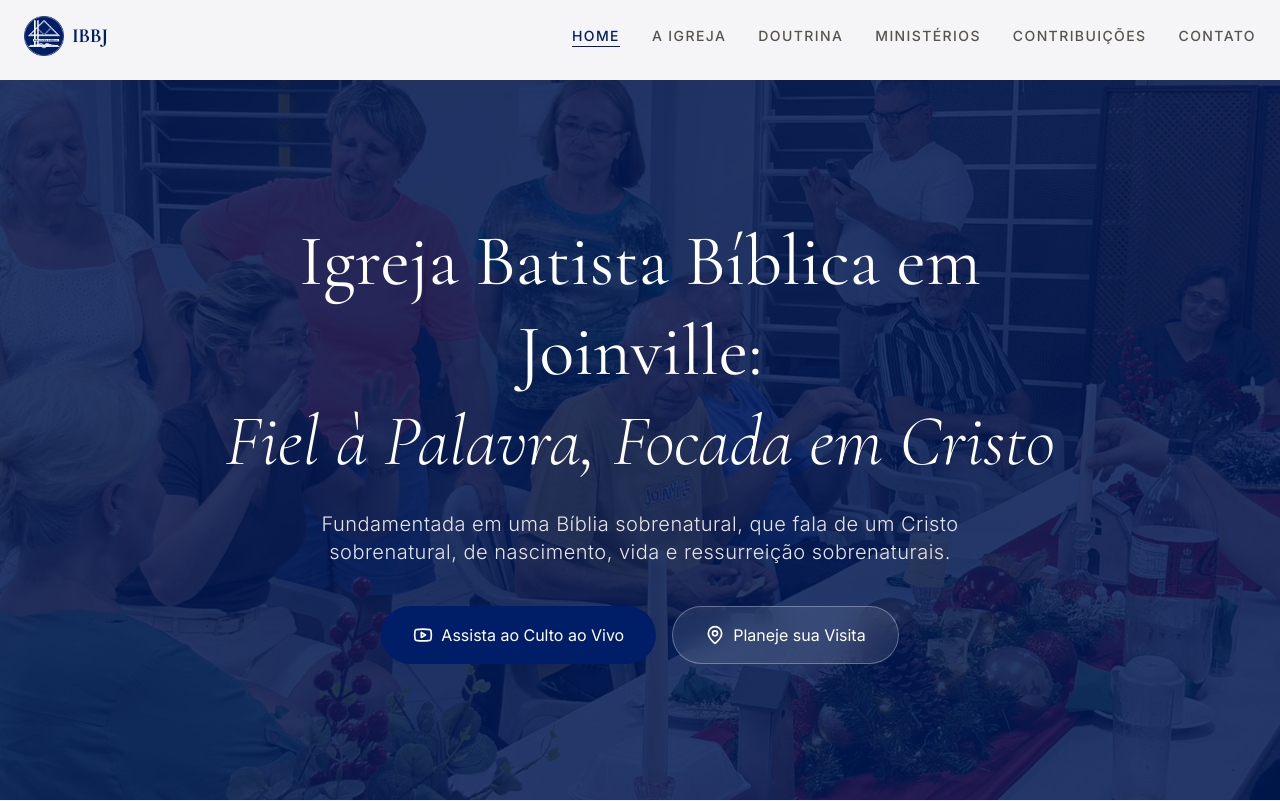
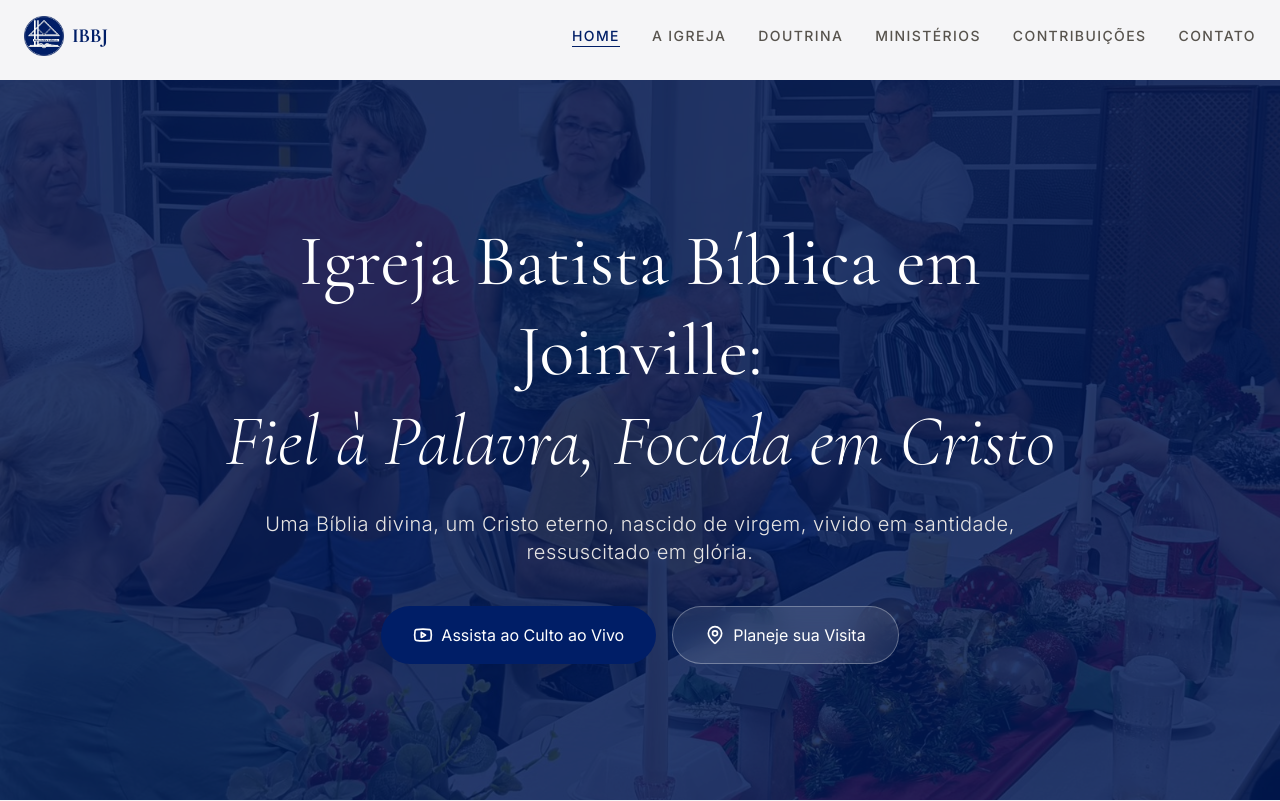
Before and after one commit to danielyada73/igrejabatista, a React (Vite) app: page / in a window 1280 px wide. Shown: the top 801 px of the page. Built offline with nearby package versions, Linux system fonts and the light colour scheme.

Commit message:
hero: melhora texto do subtitulo removendo redundancia de sobrenatural

```diff
--- a/src/pages/Home.tsx
+++ b/src/pages/Home.tsx
@@ -59,7 +59,7 @@ export default function Home() {
             transition={{ duration: 0.8, delay: 0.2 }}
             className="text-lg md:text-xl text-stone-200 mb-10 font-light tracking-wide max-w-3xl mx-auto"
           >
-            Fundamentada em uma Bíblia sobrenatural, que fala de um Cristo sobrenatural, de nascimento, vida e ressurreição sobrenaturais.
+            Uma Bíblia divina, um Cristo eterno, nascido de virgem, vivido em santidade, ressuscitado em glória.
           </motion.p>
 
           <motion.div
@@ -267,9 +267,8 @@ export default function Home() {
                 {videos.map((src, index) => (
                   <motion.div
                     key={index}
-                    className={`relative shrink-0 w-full md:w-[70%] aspect-video rounded-[2.5rem] overflow-hidden shadow-2xl border-4 transition-all duration-500 ${
-                      activeIndex === index ? 'border-brand-primary scale-105' : 'border-transparent opacity-50 grayscale scale-95'
-                    }`}
+                    className={`relative shrink-0 w-full md:w-[70%] aspect-video rounded-[2.5rem] overflow-hidden shadow-2xl border-4 transition-all duration-500 ${activeIndex === index ? 'border-brand-primary scale-105' : 'border-transparent opacity-50 grayscale scale-95'
+                      }`}
                   >
                     <video
                       ref={(el) => (videoRefs.current[index] = el)}
@@ -307,9 +306,8 @@ export default function Home() {
                 <button
                   key={index}
                   onClick={() => setActiveIndex(index)}
-                  className={`w-3 h-3 rounded-full transition-all ${
-                    activeIndex === index ? 'bg-brand-primary w-8' : 'bg-stone-300'
-                  }`}
+                  className={`w-3 h-3 rounded-full transition-all ${activeIndex === index ? 'bg-brand-primary w-8' : 'bg-stone-300'
+                    }`}
                   aria-label={`Ir para vídeo ${index + 1}`}
                 />
               ))}
```
